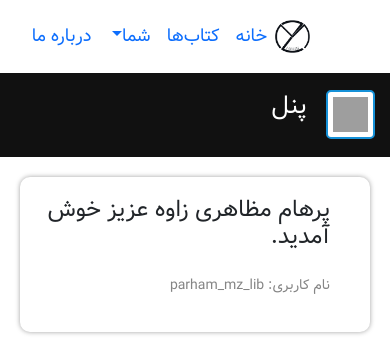
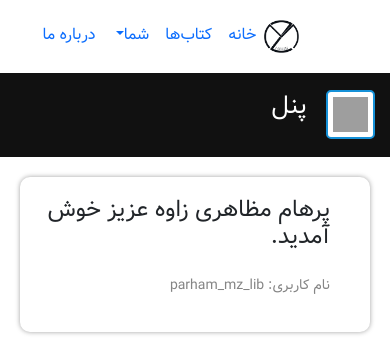
Before and after one commit to ParhamMz/library_system_django, a Django app: page /accounts/myprofile/ in a window 390 px wide. Shown: the top 351 px of the page. Run offline with Django 3.2, Linux system fonts and the light colour scheme; a user stored in the database is signed in; parts of the project's set-up code (start-up, migrations or seed data) failed here and were passed over; some libraries are stand-ins or nearby versions; grey boxes are pictures that could not be loaded.

Commit message:
nth commit

```diff
--- a/librarySystemDjango/static/master.css
+++ b/librarySystemDjango/static/master.css
@@ -324,14 +324,14 @@
 }
 
 
-@media screen and (max-width: 600px) {
+@media only screen and (max-width: 600px) {
 
     * p{
         font-size: 14px;
     }
 
     .navbar-container a {
-        font-size: 18px;
+        font-size: 16px;
     }
 
     .nav-link {
```
